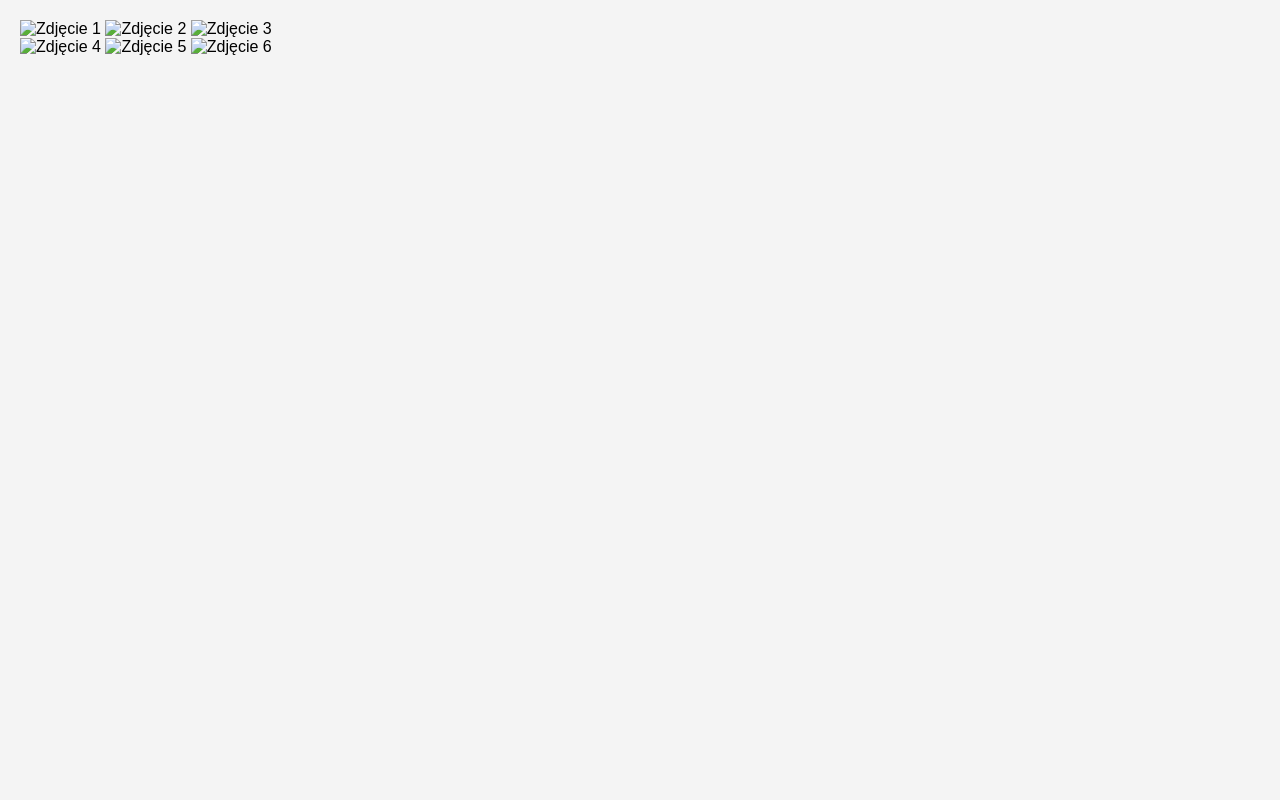
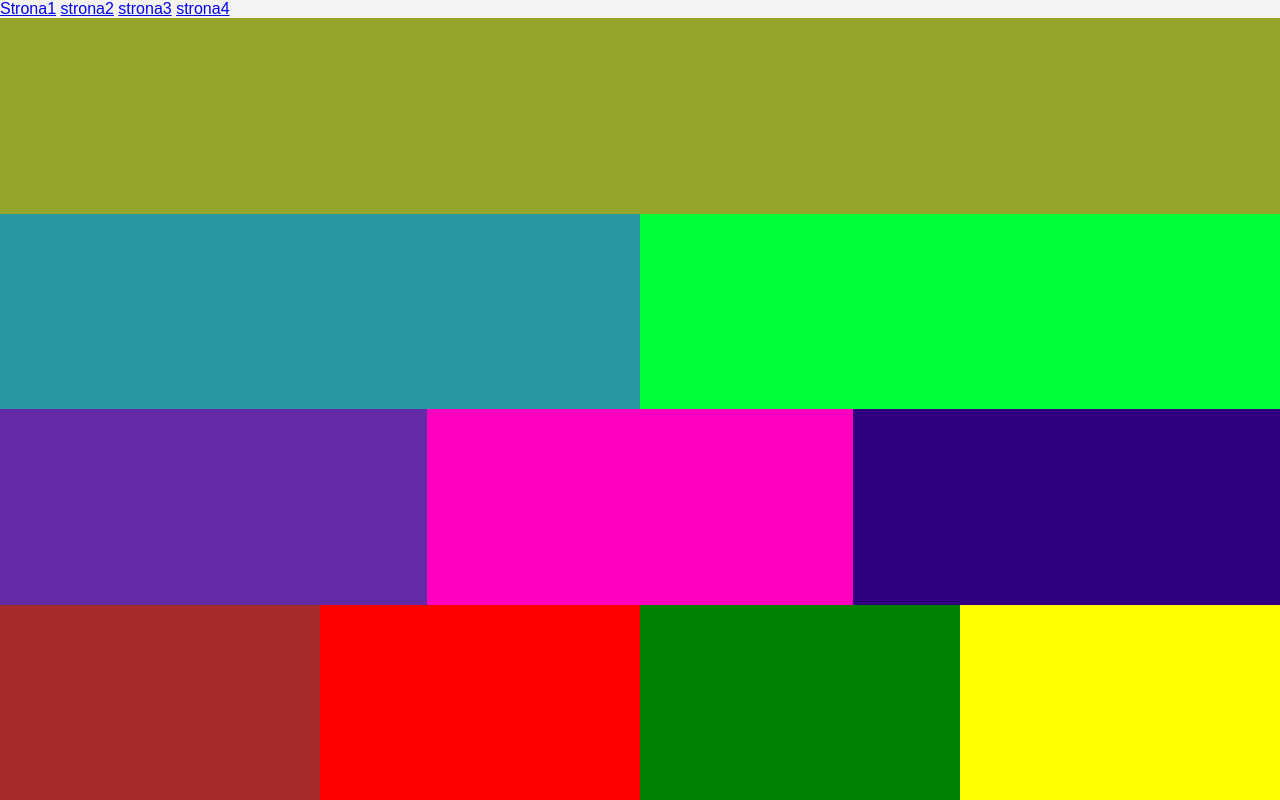
Before and after one commit to PiotrZ176/PiotrZ176.github.io, a plain HTML site: page index3.html in a window 1280 px wide. Drawn offline with Linux system fonts and the light colour scheme.

Commit message:
Update index3.html

```diff
--- a/index3.html
+++ b/index3.html
@@ -1,25 +1,40 @@
 <!DOCTYPE html>
-<html lang="pl">
+<html lang="en">
   <head>
     <meta charset="UTF-8" />
     <meta name="viewport" content="width=device-width, initial-scale=1.0" />
-    <title>Galeria zdjęć</title>
-    <link rel="stylesheet" href="style.css" />
+    <title>Document</title>
+    <link rel="stylesheet" href="index3.css" />
   </head>
   <body>
-    <div class="gallery">
-      <div class="gallery-row">
-        <img src="zdjecie1.jpg" alt="Zdjęcie 1" />
-        <img src="zdjecie2.jpg" alt="Zdjęcie 2" />
-        <img src="zdjecie3.jpg" alt="Zdjęcie 3" />
-      </div>
-      <div class="gallery-row">
-        <img src="zdjecie4.jpg" alt="Zdjęcie 4" />
-        <img src="zdjecie5.jpg" alt="Zdjęcie 5" />
-        <img src="zdjecie6.jpg" alt="Zdjęcie 6" />
-      </div>
-      <!-- Dodaj więcej rzędów, jeśli potrzebujesz -->
+    <nav>
+      <a href="index.html">Strona1</a>
+      <a href="index2.html">strona2</a>
+      <a href="index3.html">strona3</a>
+      <a href="index4.html">strona4</a>
+    </nav>
+    <div class="container">
+      <div class="div" style="background-color: rgb(147, 165, 42)"></div>
     </div>
-    <div class="background-image"></div>
+
+    <!-- Drugi wiersz -->
+    <div class="container">
+      <div class="div" style="background-color: rgb(42, 151, 165)"></div>
+      <div class="div" style="background-color: rgb(0, 255, 55)"></div>
+    </div>
+
+    <!-- Trzeci wiersz -->
+    <div class="container">
+      <div class="div" style="background-color: rgb(99, 42, 165)"></div>
+      <div class="div" style="background-color: rgb(255, 0, 191)"></div>
+      <div class="div" style="background-color: rgb(49, 0, 128)"></div>
+    </div>
+    <!-- Czwarty wiersz -->
+    <div class="container">
+      <div class="div" style="background-color: brown"></div>
+      <div class="div" style="background-color: red"></div>
+      <div class="div" style="background-color: green"></div>
+      <div class="div" style="background-color: yellow"></div>
+    </div>
   </body>
 </html>
```
